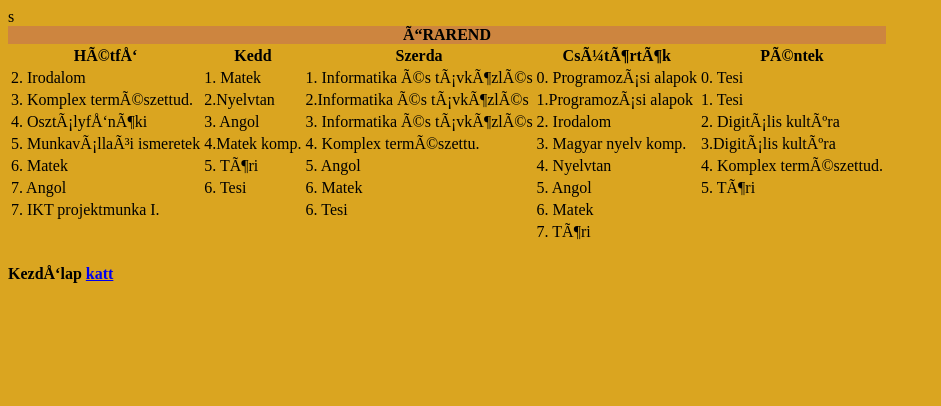
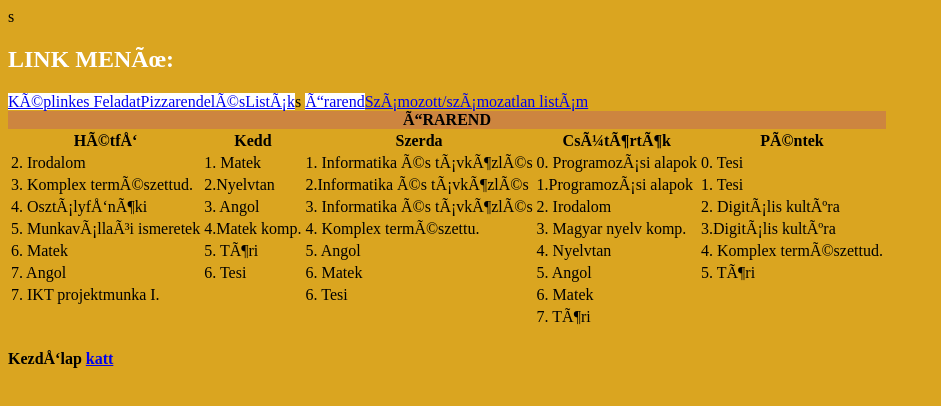
Before and after one commit to GPatrik07/hazi, a plain HTML site: page orarend.html in a window 1280 px wide. Shown: the whole page, without its empty margins (0-941 px from the left). Drawn offline with Linux system fonts and the light colour scheme.

Commit message:
Update orarend.html

```diff
--- a/orarend.html
+++ b/orarend.html
@@ -1,7 +1,12 @@
 <html lang="hu"><head></head><body style="background-color:goldenrod ;">s
     <table>
    <caption style="background-color:peru ;"><b>ÓRAREND</b></caption>
-
+      <h2 style="color: white;">LINK MENÜ:</h2>
+    <a style="background-color:rgb(255, 255, 255) ;" href="keplink.html">Képlinkes Feladat</a>
+    <a style="background-color:rgb(255, 255, 255) ;" href="urlap.html">Pizzarendelés</a>
+    <a style="background-color:rgb(255, 255, 255) ;" href="lista.html">Listák</a>s
+    <a style="background-color:rgb(255, 255, 255) ;" href="orarend.html">Órarend</a>
+    <h8><a href="lista.html">Számozott/számozatlan listám</a></h8>
    <tbody><tr>
 
    <th>Hétfő</th>
```
